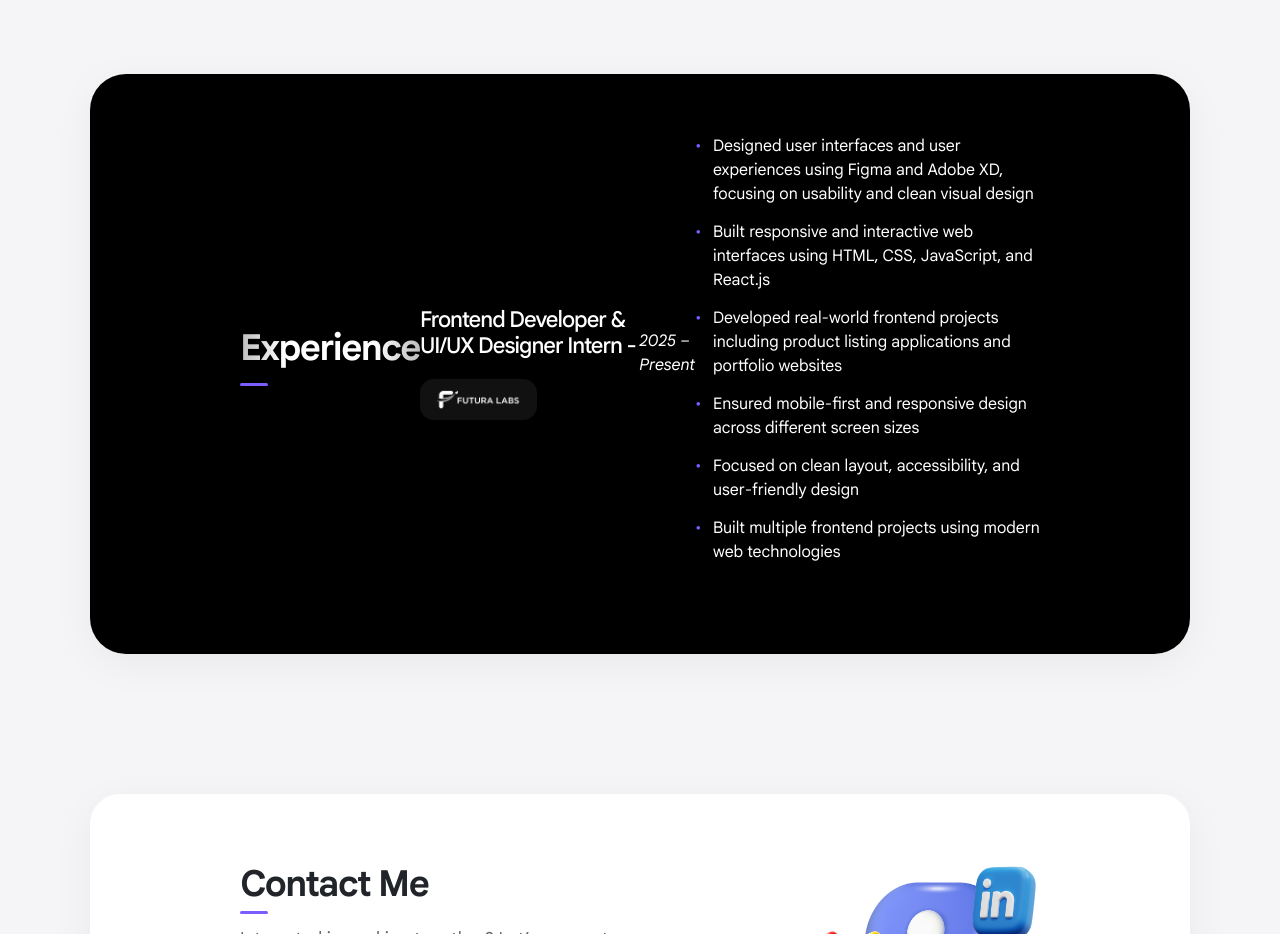
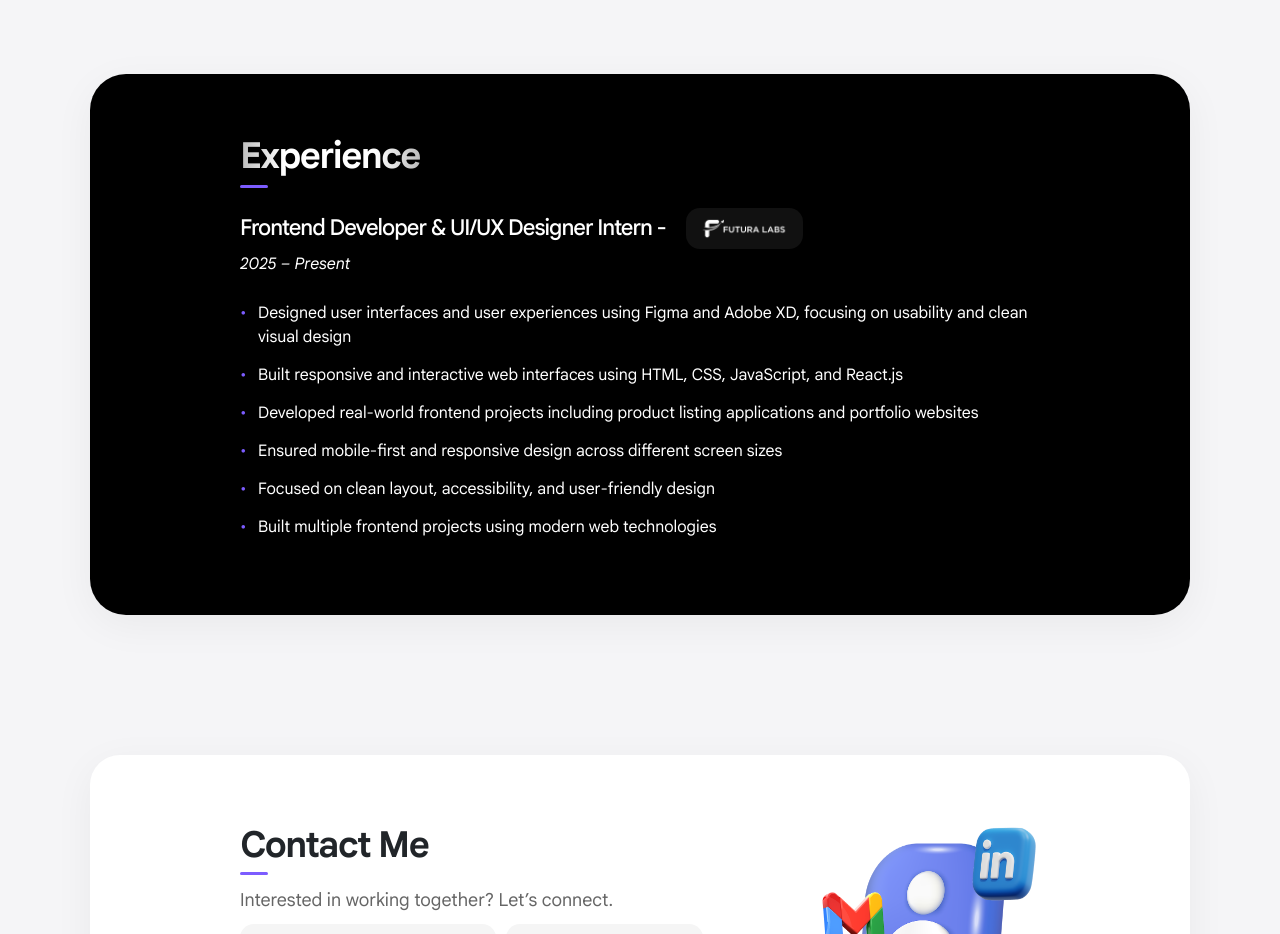
Before and after one commit to saneenmanzoor-pixel/portfolio, a React (Vite) app: page / in a window 1280 px wide. Shown: the part 4320-5254 px from the top of the page. Built offline with nearby package versions, Linux system fonts and the light colour scheme.

Commit message:
Fix experience section styles and scroll animation

```diff
--- a/src/sections/experience.jsx
+++ b/src/sections/experience.jsx
@@ -36,13 +36,19 @@ export default function Experience() {
       viewport={{ once: true, amount: 0.3 }}
     >
       <motion.div className="experience-card" variants={containerVariants}>
+        <motion.div className="experience-content" variants={containerVariants}>
           {/* Title */}
           <motion.div className="exp" variants={itemVariants}>
-        <div className="exp-title" variants={itemVariants}>
+          <motion.h2 className="exp-title" variants={itemVariants}>
             Experience
             <span className="exp-underline"></span>
-        </div>
+          </motion.h2>
           </motion.div>
+
+          {/* <motion.h2 className="exp-title" variants={itemVariants}>
+              Experience
+              <span className="exp-underline"></span>
+            </motion.h2> */}
 
           {/* Role + Company */}
           <motion.div className="exp-header" variants={itemVariants}>
@@ -77,6 +83,7 @@ export default function Experience() {
             ))}
           </motion.ul>
         </motion.div>
+      </motion.div>
     </motion.section>
   );
 }
```
Lines whose indentation alone changed are shown as unchanged.
